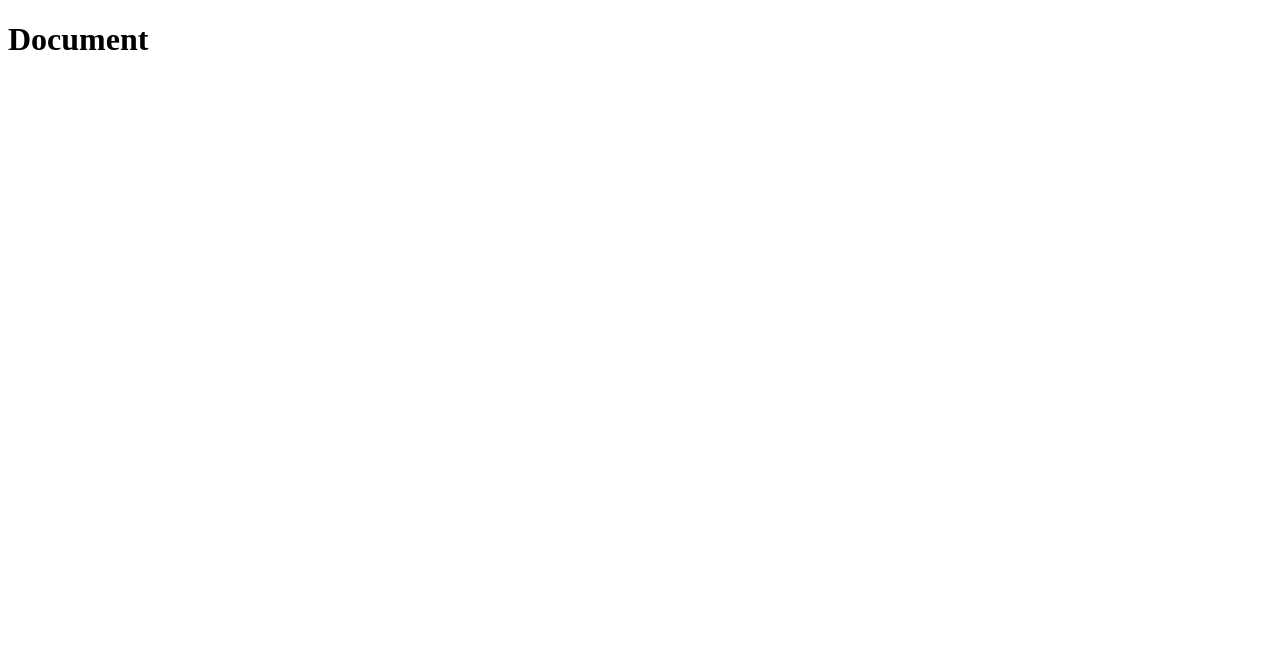
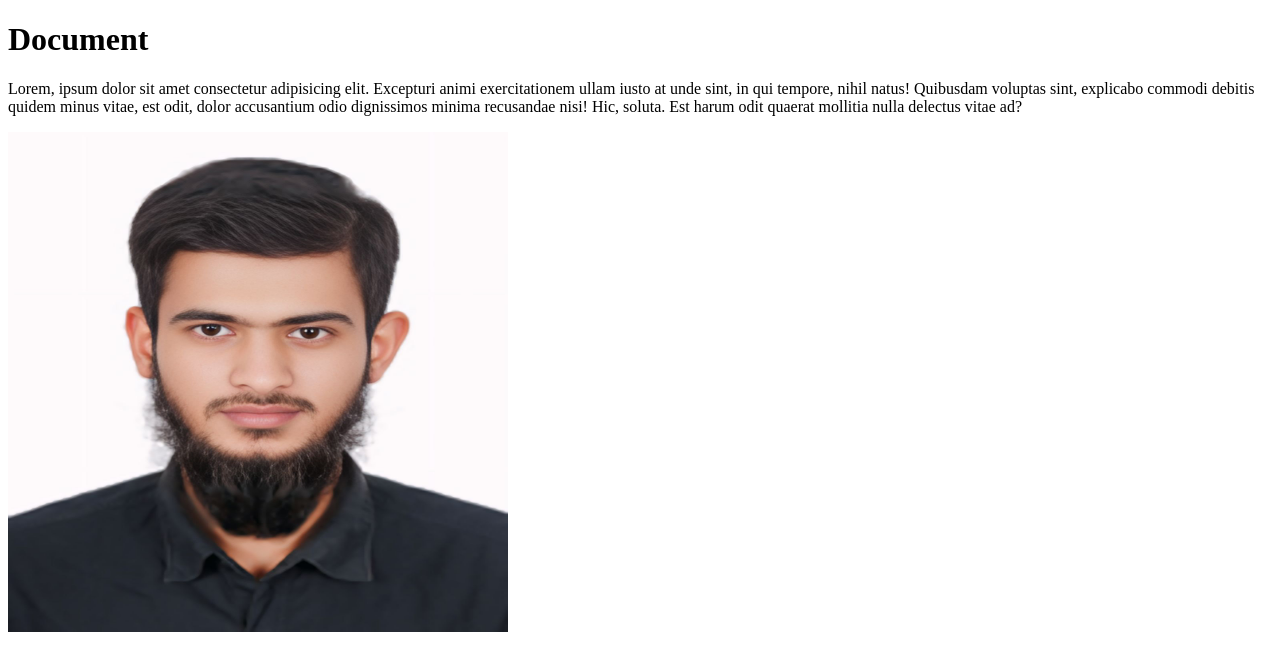
Before and after one commit to Arafathosen2001/my-second-github, a plain HTML site: page index.html in a window 1280 px wide. Drawn offline with Linux system fonts and the light colour scheme.

Commit message:
add a paragraph amd image

```diff
--- a/index.html
+++ b/index.html
@@ -7,5 +7,7 @@
 </head>
 <body>
     <h1>Document</h1>
+    <p>Lorem, ipsum dolor sit amet consectetur adipisicing elit. Excepturi animi exercitationem ullam iusto at unde sint, in qui tempore, nihil natus! Quibusdam voluptas sint, explicabo commodi debitis quidem minus vitae, est odit, dolor accusantium odio dignissimos minima recusandae nisi! Hic, soluta. Est harum odit quaerat mollitia nulla delectus vitae ad?</p>
+    <img width="500px" height="500px" src="imges/Copy.jpg" alt="copy">
 </body>
 </html>
```
Also changed, not shown: imges/Copy.jpg (added), imges/Copy2.jpg (added).
